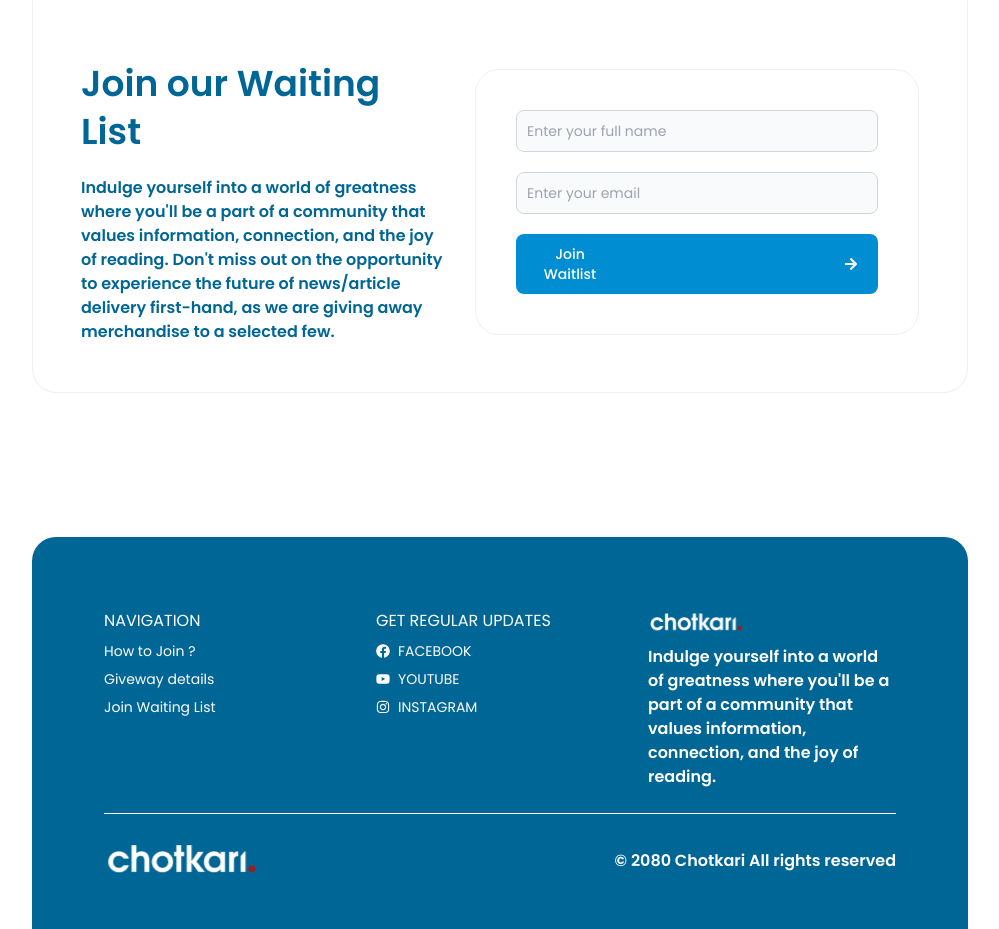
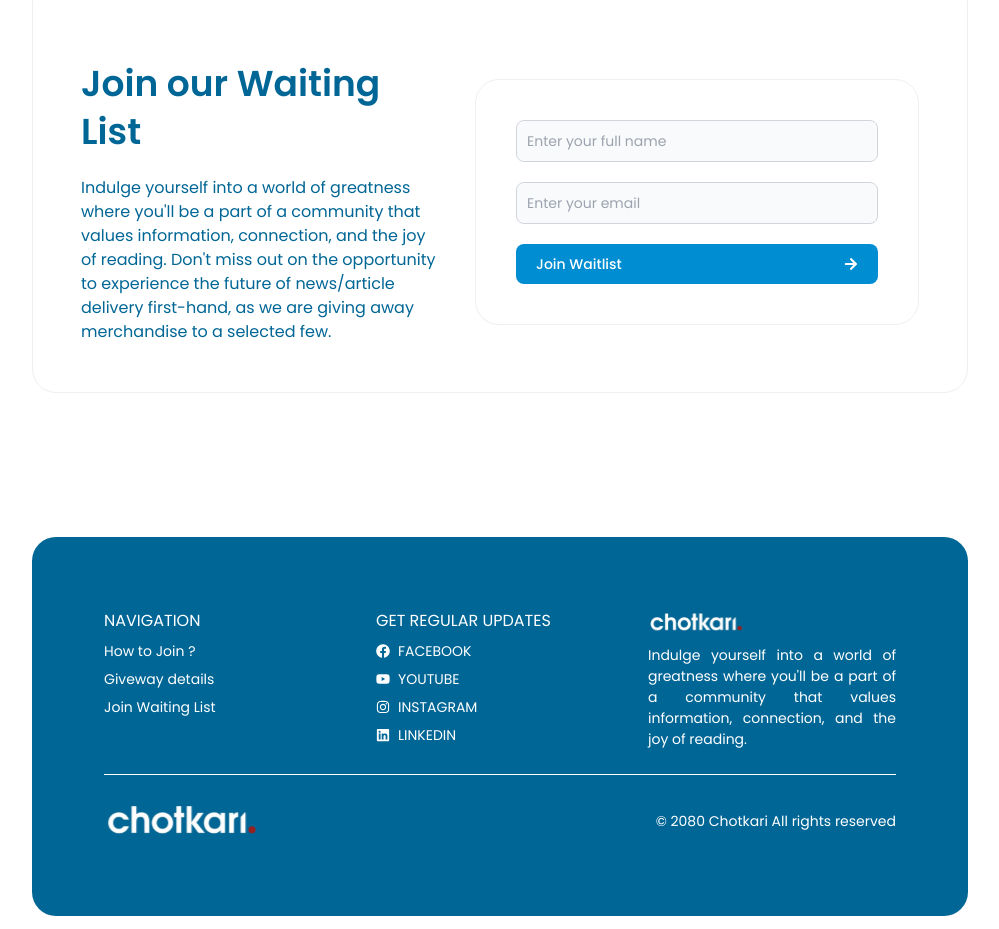
Before and after one commit to Jett78/chotkari-landing-page, a Next.js app: page / in a window 1280 px wide. Shown: the part 1817-2746 px from the top of the page, without its empty margins (140-1139 px from the left). Built offline with nearby package versions, Linux system fonts and the light colour scheme; no server answers.

Commit message:
latest changes

```diff
--- a/src/app/layout.tsx
+++ b/src/app/layout.tsx
@@ -22,7 +22,10 @@
       <meta name="viewport" content="width=device-width, initial-scale=1.0"></meta>
 
 
-      <body className={poppins.className}>{children}</body>
+      <body className={poppins.className}>{children}
+
+        <script src="https://player.vimeo.com/api/player.js"></script>
+      </body>
     </html>
   )
 }
--- a/src/components/Footer.tsx
+++ b/src/components/Footer.tsx
@@ -1,7 +1,10 @@
+"use client"
 import Image from 'next/image'
 import './styles/footer.css'
 import logo from '../../public/chotkari-logo.svg'
-import { FaFacebook, FaInstagram, FaYoutube } from 'react-icons/fa';
+import { Link } from 'react-scroll';
+import { FaFacebook, FaInstagram, FaLinkedin, FaYoutube } from 'react-icons/fa';
+
 
 export default function Footer() {
     return (
@@ -14,9 +17,15 @@
                         <div className="grid grid-cols-1 gap-6 sm:grid-cols-2 md:grid-cols-3 lg:grid-cols-3">
                             <div className='flex-1'>
                                 <h3 className="text-gray-700 uppercase text-white text-c h3">NAVIGATION</h3>
-                                <a href="#how-to" className="block mt-2 text-sm text-white dark:text-white text-c hover:underline">How to Join ?</a>
-                                <a href="#giveaway" className="block mt-2 text-sm text-white dark:text-white text-c hover:underline">Giveway details</a>
-                                <a href="#join-waitlist" className="block mt-2 text-sm text-white dark:text-white text-c hover:underline">Join Waiting List</a>
+                                <Link to="how-to" smooth={true} duration={500} className="block mt-2 text-sm text-white dark:text-white text-c hover:underline" style={{ cursor: 'pointer' }}>
+                                    How to Join ?
+                                </Link>
+                                <Link to="giveaway" smooth={true} duration={500} className="block mt-2 text-sm text-white dark:text-white text-c hover:underline" style={{ cursor: 'pointer' }}>
+                                    Giveway details
+                                </Link>
+                                <Link to="join-waitlist" smooth={true} duration={500} className="block mt-2 text-sm text-white dark:text-white text-c hover:underline" style={{ cursor: 'pointer' }}>
+                                    Join Waiting List
+                                </Link>
                             </div>
 
                             <div className='flex-2 ck-socials'>
@@ -24,6 +33,7 @@
                                 <a href="https://www.facebook.com/chotkari.global" target="_blank" className="flex  justify-start items-center block mt-2 text-sm text-white dark:text-white hover:underline text-c"><FaFacebook />FACEBOOK</a>
                                 <a href="https://www.youtube.com/@chotkari" target="_blank" className="flex justify-start items-center block mt-2 text-sm text-white dark:text-white hover:underline text-c"><FaYoutube />YOUTUBE</a>
                                 <a href="https://www.instagram.com/chotkari/" target="_blank" className="flex justify-start items-center block mt-2 text-sm text-white dark:text-white hover:underline text-c"><FaInstagram />INSTAGRAM</a>
+                                <a href="https://www.instagram.com/chotkari/" target="_blank" className="flex justify-start items-center block mt-2 text-sm text-white dark:text-white hover:underline text-c"><FaLinkedin />LINKEDIN</a>
                             </div>
                             <div className='flex-1'>
                                 <div className="ck-last-message">
@@ -31,7 +41,7 @@
                                         <Image className="w-auto h-7 ck-footer-image" src={logo} alt="" width={0} height={0} />
                                     </a>
 
-                                    <p className="max-w-sm mt-2 text-white dark:text-white text-c">Indulge yourself into a world of greatness where you'll be a part of a community that values information, connection, and the joy of reading.</p>
+                                    <p className="max-w-sm mt-2 text-white dark:text-white footer-text">Indulge yourself into a world of greatness where you'll be a part of a community that values information, connection, and the joy of reading.</p>
 
                                 </div>
                             </div>
@@ -46,7 +56,7 @@
 
                 <div className='ck-bottom-content'>
                     <Image src={logo} alt='' height={0} width={0} />
-                    <p className="text-c text-white dark:text-gray-400">© 2080 Chotkari All rights reserved</p>
+                    <p className="text-white dark:text-white footer-text">© 2080 Chotkari All rights reserved</p>
                 </div>
             </div>
         </footer >
--- a/src/components/Giveaway.tsx
+++ b/src/components/Giveaway.tsx
@@ -9,7 +9,7 @@
             <div className='ck-giveaway-steps-container'>
                 <div className="ck-giveaway-info">
                     <h1 className=" custom-heading-giveaway">Early Bird Giveaway worth Rs. 1,50,000+</h1>
-                    <p className="mt-5">Be the part of our Waitlist and make yourself eligible
+                    <p className="mt-5 giveaway-p giveaway-p-xxl">Be the part of our Waitlist and make yourself eligible
                         for the Exciting Giveaway </p>
                 </div>
                 <div className='ck-prizes-div'>
--- a/src/components/JoinWaitlist.js
+++ b/src/components/JoinWaitlist.js
@@ -57,7 +57,7 @@
                 <div className="ck-join-waitlist-inner-container">
                     <div className="ck-join-waitlist-info ck-giveaway-info">
                         <h1 className="custom-heading-giveaway">Join our Waiting List</h1>
-                        <p className="mt-5 ck-giveaway-p">
+                        <p className="mt-5 giveaway-p giveaway-p-xxl">
                             Indulge yourself into a world of greatness where you'll be a part of a community that values information, connection, and the joy of reading.
                             Don't miss out on the opportunity to experience the future of news/article delivery first-hand, as we are giving away merchandise to a selected few.
                         </p>
--- a/src/components/Navbar.tsx
+++ b/src/components/Navbar.tsx
@@ -3,6 +3,7 @@
 import Image from 'next/image';
 import { Link as ScrollLink } from 'react-scroll'
 import logo from '../../public/chotkari-logo.svg';
+import mobileLogo from '../../public/mobile-menu-logo.svg';
 import { Dialog } from '@headlessui/react'
 import { Bars3Icon, XMarkIcon } from '@heroicons/react/24/outline'
 
@@ -56,7 +57,7 @@
                             <span className="sr-only">Your Company</span>
                             <Image
                                 className="h-8 w-auto"
-                                src={logo}
+                                src={mobileLogo}
                                 alt="chotkari-logo"
                             />
                         </a>
--- a/src/components/styles/footer.css
+++ b/src/components/styles/footer.css
@@ -25,6 +25,12 @@
     gap: 0.5rem;
 }
 
+.footer-text {
+    font-size: 14px;
+    font-weight: 400;
+    text-align: justify;
+}
+
 @media (max-width: 768px) {
     .h3 {
         font-weight: 600 !important;
@@ -41,7 +47,8 @@
     }
 
     .text-c {
-        text-align: center;
+        text-align: center !important;
+
     }
 
     .ck-footer-section-container {
--- a/src/components/styles/giveaway-sec.css
+++ b/src/components/styles/giveaway-sec.css
@@ -77,9 +77,18 @@
     line-height: 3rem;
 }
 
+.giveaway-p-xxl {
+    font-weight: 400 !important;
+}
+
 @media (max-width: 768px) {
     .ck-giveaway-section-container {
         width: 100%;
+    }
+
+    .giveaway-p {
+        font-weight: 300 !important;
+        text-align: center !important;
     }
 
     .custom-heading-giveaway {
@@ -140,6 +149,7 @@
 @media (max-width: 576px) {
     .ck-giveaway-section-container {
         margin-top: 2rem !important;
+        margin-bottom: 2rem !important;
     }
 
     .ck-giveaway-inner-div-1,
--- a/src/components/styles/joinwaitlist.css
+++ b/src/components/styles/joinwaitlist.css
@@ -46,10 +46,9 @@
 
 .ck-waitlist-btn {
     display: flex;
-    justify-content: flex-start;
+    justify-content: space-between;
     align-items: center;
     width: 100%;
-    gap: 15rem;
     background-color: #008DD2 !important;
 }
 
@@ -70,7 +69,7 @@
     }
 
     .ck-waitlist-btn {
-        gap: 1.5rem !important;
+        justify-content: space-between;
 
     }
 }
@@ -96,12 +95,12 @@
     }
 
     .ck-waitlist-btn {
-        gap: 15rem;
+        justify-content: space-between;
     }
 }
 
 @media (max-width: 1255px) {
     .ck-waitlist-btn {
-        gap: 13rem;
+        justify-content: space-between;
     }
 }
--- a/src/components/styles/main-content.css
+++ b/src/components/styles/main-content.css
@@ -98,10 +98,10 @@
     padding-bottom: 40px;
 }
 
-.ck-waitlist-steps>span {
+.ck-steps-p {
     font-family: 'Poppins';
     font-weight: 600;
-    color: #686163;
+    color: #686163 !important;
 }
 
 .ck-waitlist-steps>p {
@@ -115,8 +115,30 @@
         overflow-x: hidden;
     }
 
+    .ck-waitlist-inner-div-1,
+    .ck-waitlist-inner-div-2,
+    .ck-waitlist-inner-div-3 {
+        gap: 0;
+        justify-content: space-between;
+    }
+
     #how-to {
         width: 100%;
+    }
+
+    .ck-pointer-icon-1 {
+        margin-left: auto;
+        padding-top: 0.5rem;
+    }
+
+    .ck-pointer-icon-2,
+    .ck-pointer-icon-3 {
+        margin-left: auto;
+        padding-top: 0.5rem;
+    }
+
+    .ck-steps-p {
+        margin-bottom: -0.5rem;
     }
 
     .ck-main-content-container {
@@ -134,10 +156,8 @@
 
     .ck-main-p {
         font-size: 14px;
-        line-height: 1px;
-        margin-bottom: 1rem;
-        font-weight: 500;
-        text-align: start;
+        font-weight: 300 !important;
+        text-align: center;
     }
 
 }
--- a/src/components/styles/topContainer.css
+++ b/src/components/styles/topContainer.css
@@ -129,8 +129,9 @@
 
     }
 
+
     .ck-nepali>p {
-        margin-top: -3.5rem !important;
+        margin-top: -4.2rem !important;
         font-size: 12px;
         font-weight: 600;
     }
```
Also changed, not shown: src/components/MainContent.tsx (+7 -8 lines), src/components/TopSection.jsx (+9 -7 lines), public/mobile-menu-logo.svg (added).
